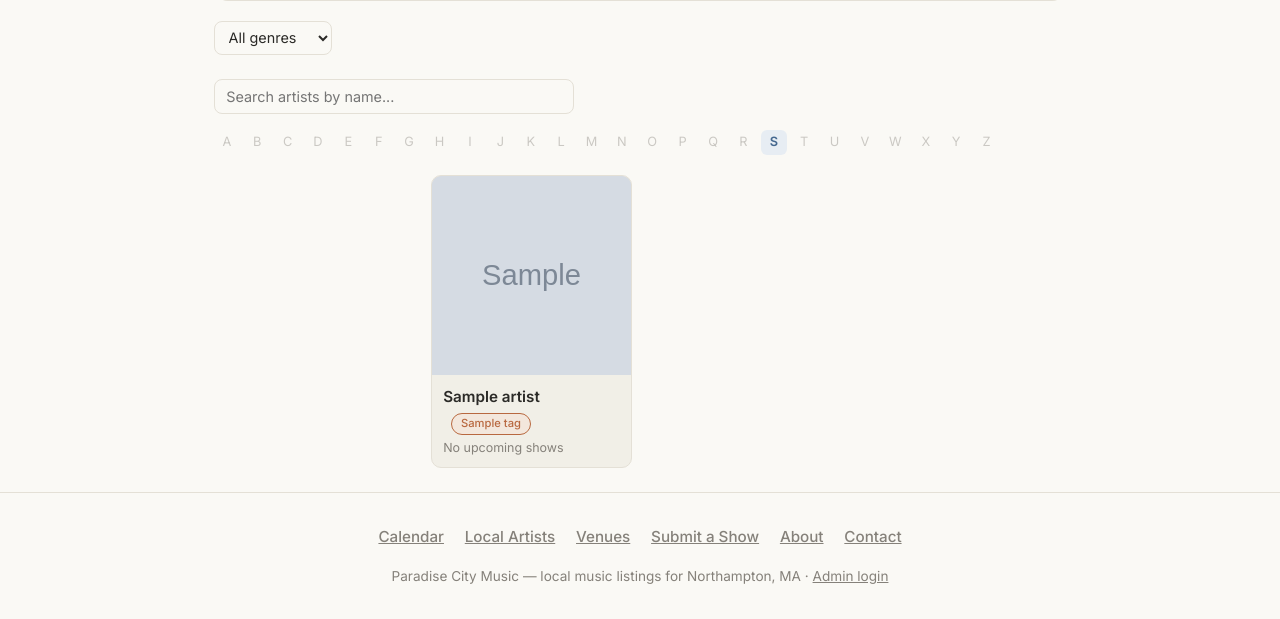
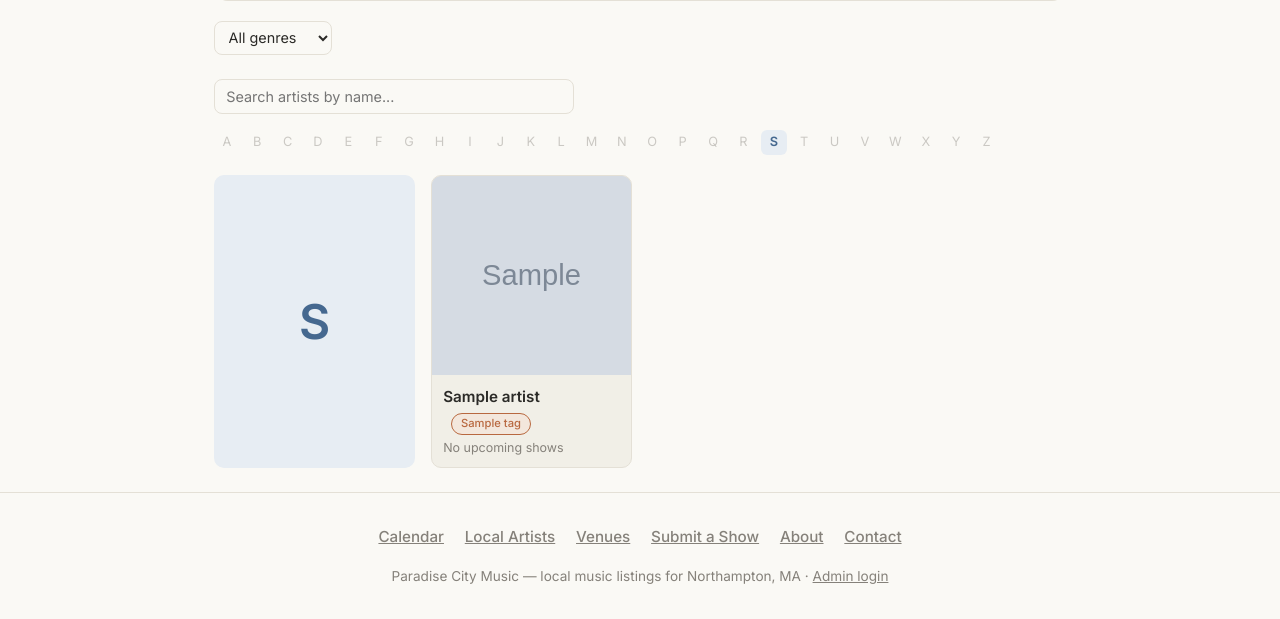
Before and after one commit to davidgrogan/localarts, a Flask app: page /artists/ in a window 1280 px wide. Shown: the part 466-1085 px from the top of the page. Run offline with Flask 3, Linux system fonts and the light colour scheme; tables that the repository leaves empty hold one stand-in row (values such as "Sample post"); grey boxes marked "Sample" are stand-in pictures.

Commit message:
Index cards added to artists list

```diff
--- a/app/static/style.css
+++ b/app/static/style.css
@@ -700,14 +700,30 @@ form.stacked .actions { margin-top: 1.5rem; }
 }
 .az-jump a:hover { background: var(--accent); color: var(--paper); }
 .az-disabled { color: var(--muted); opacity: 0.4; }
-/* Zero-height marker, not a visible element -- just gives the A-Z bar's
-   links something to scroll to right above each new letter's first tile. */
-.az-anchor { display: block; height: 0; }
-
 .artist-grid {
   display: grid;
   grid-template-columns: repeat(auto-fill, minmax(160px, 1fr));
   gap: 1rem;
+}
+/* Occupies its own grid cell right before each new letter's first tile --
+   both the A-Z jump bar's scroll target and a visible "you're now in the
+   G's" marker, so that cell shows something instead of sitting empty.
+   Grid items stretch to the row's full height by default, so this
+   matches whatever height the tallest tile in its row happens to be;
+   min-height is just a floor for the rare case it ends up alone in a row
+   with nothing taller next to it. */
+.artist-letter-marker {
+  display: flex;
+  align-items: center;
+  justify-content: center;
+  min-height: 160px;
+  border-radius: 10px;
+  background: var(--accent-soft);
+  color: var(--accent);
+  font-size: 3rem;
+  font-weight: 800;
+  line-height: 1;
+  user-select: none;
 }
 .artist-tile {
   display: flex;
--- a/app/templates/artists/list.html
+++ b/app/templates/artists/list.html
@@ -79,7 +79,14 @@
         {% set letter = a.name[0].upper() if a.name else "" %}
         {% if letter != ns.current_letter %}
           {% set ns.current_letter = letter %}
-          <span id="letter-{{ letter }}" class="az-anchor" aria-hidden="true"></span>
+          {# Sits in the grid as its own cell right before this letter's
+             first tile -- both the A-Z jump bar's scroll target (see
+             #letter-X links above) and a visible section marker, so the
+             cell it occupies shows something instead of just sitting
+             empty (which is what a zero-height anchor here used to look
+             like). aria-hidden since it's a redundant visual cue -- a
+             screen reader already gets each artist's name in order. #}
+          <div id="letter-{{ letter }}" class="artist-letter-marker" aria-hidden="true">{{ letter }}</div>
         {% endif %}
         <a class="artist-tile" href="{{ url_for('artists.detail', artist_id=a.id) }}" data-name="{{ a.name|lower }}">
           <div class="artist-tile-photo">
```
